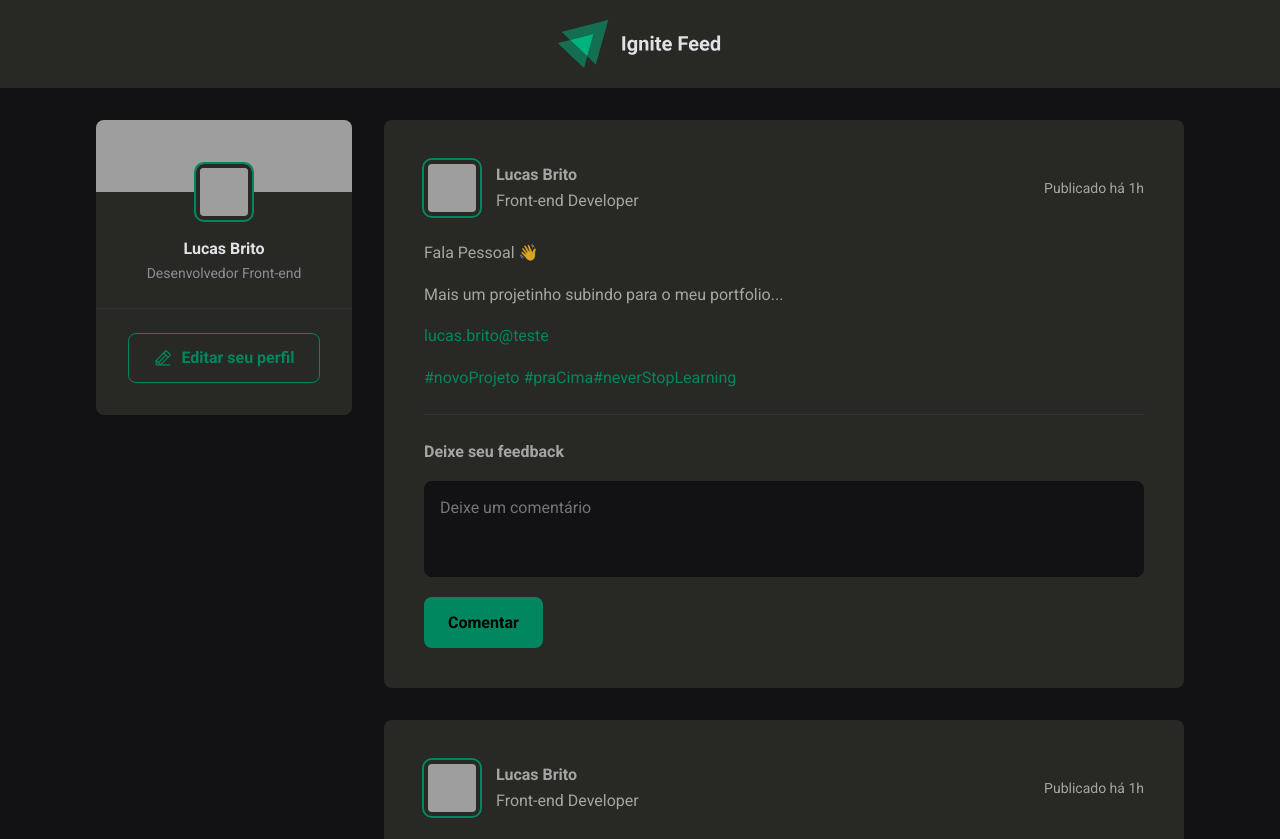
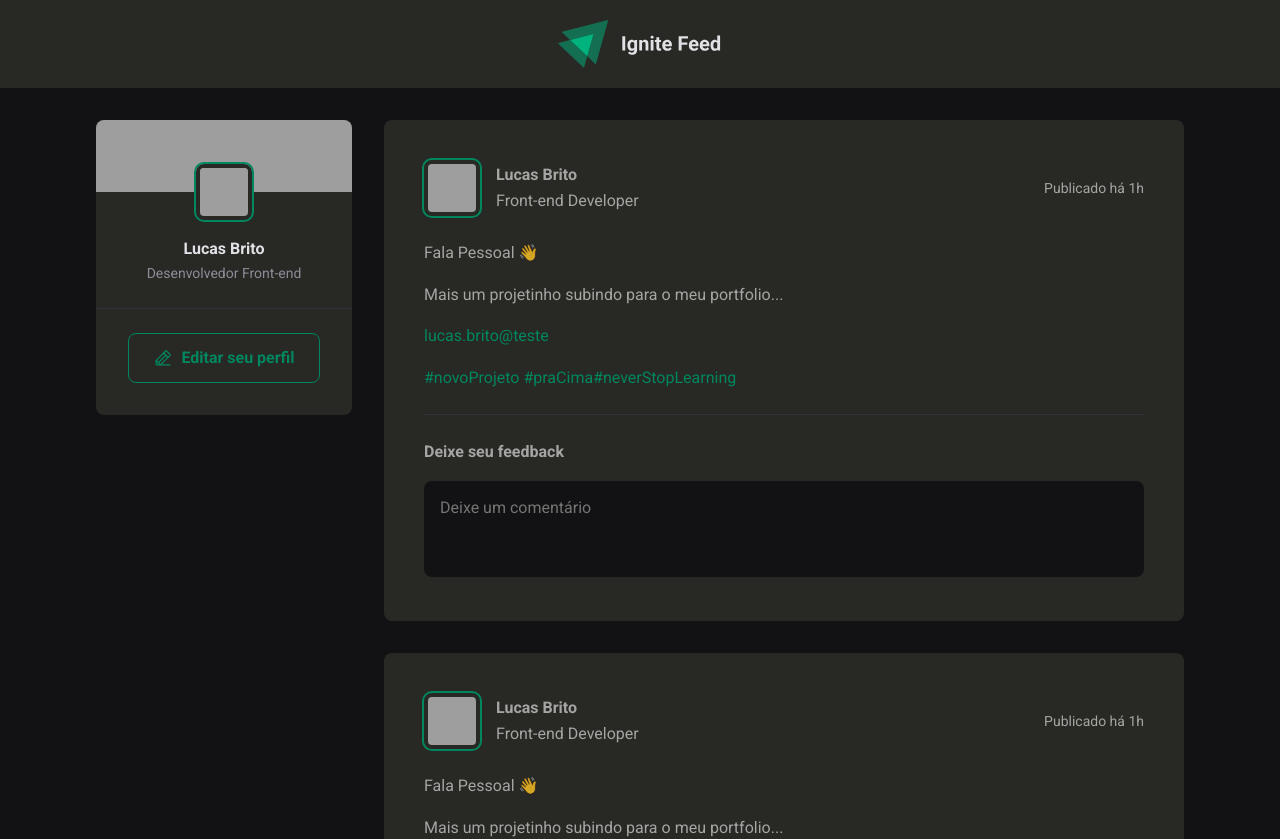
Before and after one commit to LucasLuann/ignite-reactjs, a React (Vite) app: page / in a window 1280 px wide. Shown: the top 839 px of the page. Built offline with nearby package versions, Linux system fonts and the light colour scheme; grey boxes are pictures that could not be loaded.

Commit message:
Formulário de comentários

```diff
--- a/src/components/Post.jsx
+++ b/src/components/Post.jsx
@@ -36,7 +36,9 @@
 
         <textarea placeholder="Deixe um comentário" />
 
-        <button type="submit">Comentar</button>
+        <footer>
+          <button type="submit">Comentar</button>
+        </footer>
       </form>
     </article>
   );
--- a/src/components/Post.module.css
+++ b/src/components/Post.module.css
@@ -86,13 +86,29 @@
   margin-top: 1rem;
 }
 
+.commentForm footer {
+  visibility: hidden;
+  max-height: 0;
+}
+
+.commentForm:focus-within footer {
+  visibility: visible;
+  max-height: none;
+}
+
 .commentForm button[type=submit] {
   padding: 1rem 1.5rem;
   margin-top: 1rem;
   border-radius: 8px;
   border: 0;
   background: var(--green-500);
-  color: var(white);
+  color: var(--white);
   font-weight: bold;
   cursor: pointer;
+
+  transition: background-color 0.1s;
 }
+
+.commentForm button[type=submit]:hover {
+  background: var(--green-300);
+}
--- a/src/global.css
+++ b/src/global.css
@@ -11,6 +11,10 @@
   --green-300: #00B37E;
 }
 
+:focus {
+  outline: transparent;
+  box-shadow: 0 0 0 2px var(--green-500);
+}
 
 * {
   margin: 0;
```
